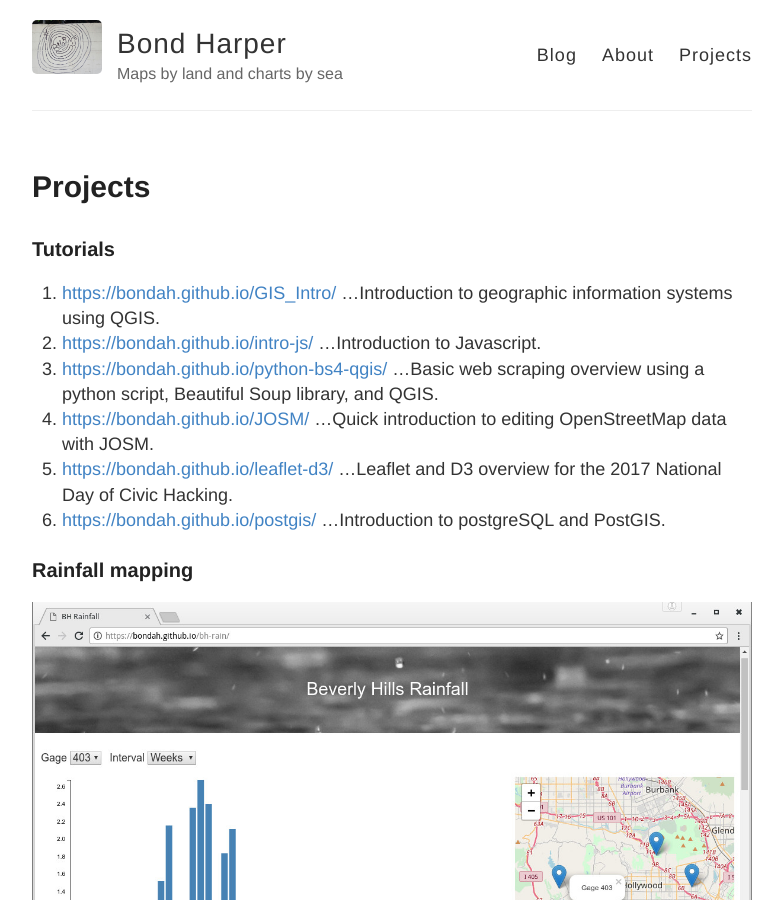
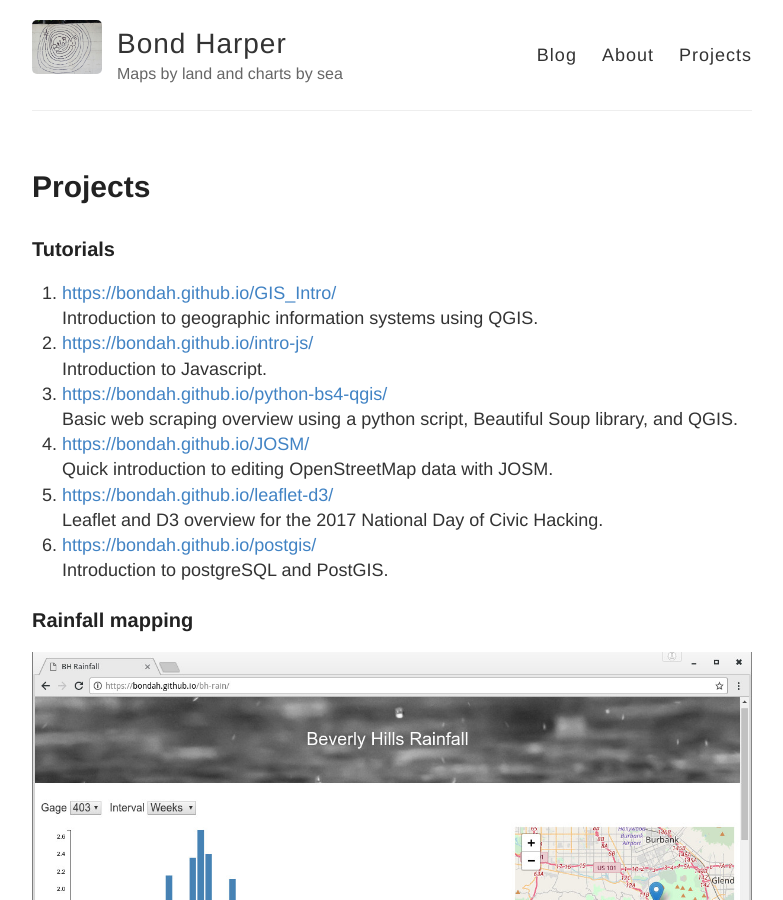
Before and after one commit to bondah/bondah.github.io, a Jekyll site: the page built from projects.md, in a window 1280 px wide and 900 px high. Shown: the whole window, without its empty margins (248-1031 px from the left). Built offline with Jekyll 4.4.1, drawn with Linux system fonts in a browser that asks for light colours.

Commit message:
fix formatting

```diff
--- a/projects.md
+++ b/projects.md
@@ -6,17 +6,17 @@ permalink: /projects/
 
 ### Tutorials
 1. [https://bondah.github.io/GIS_Intro/](https://bondah.github.io/GIS_Intro/)
-...Introduction to geographic information systems using QGIS.
+   Introduction to geographic information systems using QGIS.
 2. [https://bondah.github.io/intro-js/](https://bondah.github.io/intro-js/)
-...Introduction to Javascript.
+   Introduction to Javascript.
 3. [https://bondah.github.io/python-bs4-qgis/](https://bondah.github.io/python-bs4-qgis/)
-...Basic web scraping overview using a python script, Beautiful Soup library, and QGIS.
+   Basic web scraping overview using a python script, Beautiful Soup library, and QGIS.
 4. [https://bondah.github.io/JOSM/](https://bondah.github.io/JOSM/)
-...Quick introduction to editing OpenStreetMap data with JOSM.
+   Quick introduction to editing OpenStreetMap data with JOSM.
 5. [https://bondah.github.io/leaflet-d3/](https://bondah.github.io/leaflet-d3/)
-...Leaflet and D3 overview for the 2017 National Day of Civic Hacking.
+   Leaflet and D3 overview for the 2017 National Day of Civic Hacking.
 6. [https://bondah.github.io/postgis/](https://bondah.github.io/postgis/)
-...Introduction to postgreSQL and PostGIS.
+   Introduction to postgreSQL and PostGIS.
 
 ### Rainfall mapping
 
```
